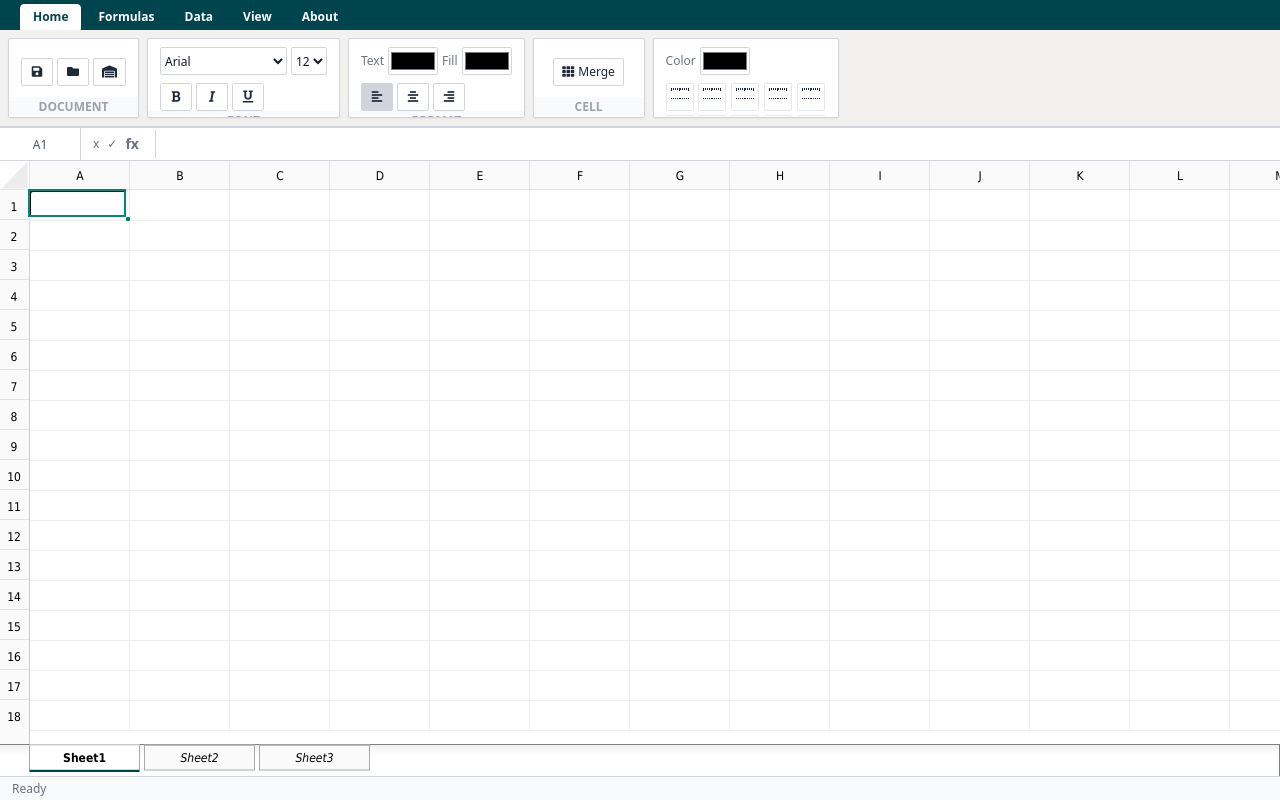
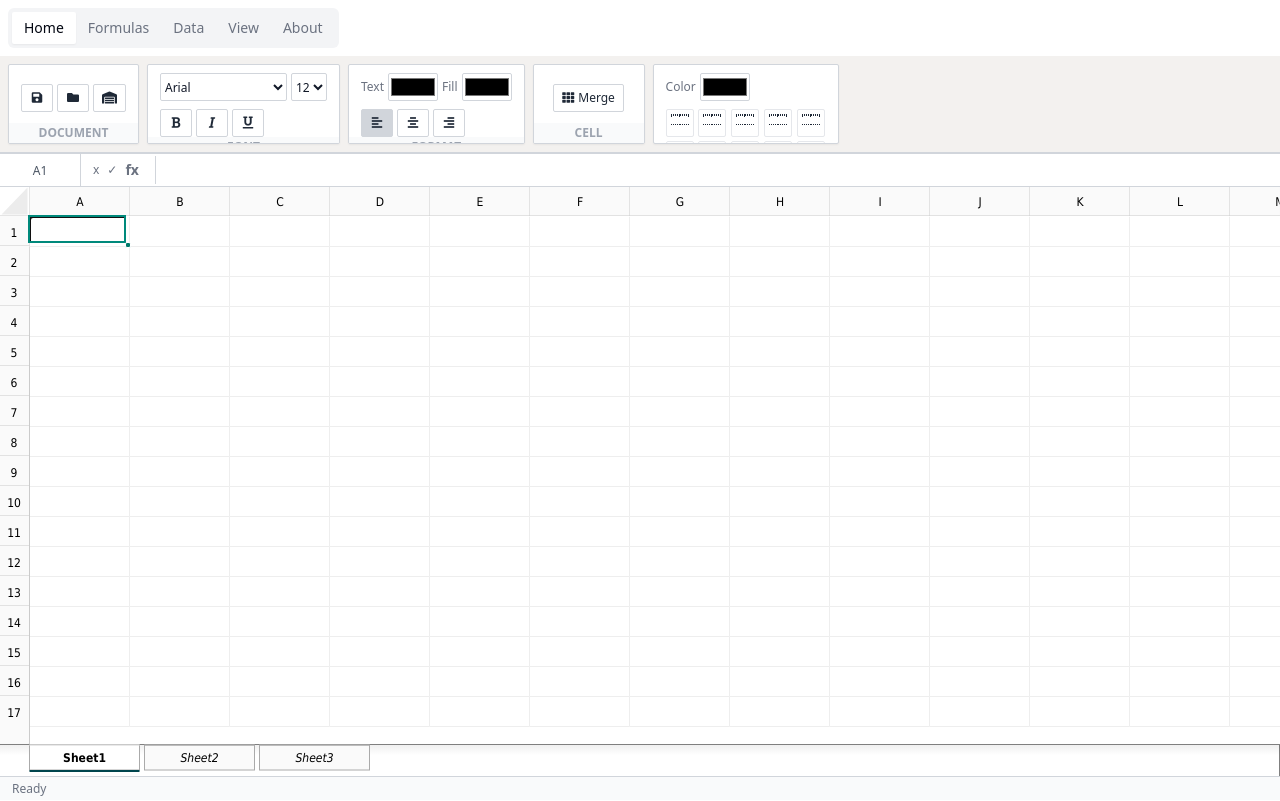
Before and after one commit to code-by-sia/OpenWebSheet, a React (Vite) app: page / in a window 1280 px wide. Built offline with nearby package versions, Linux system fonts and the light colour scheme.

Commit message:
feat: use shadcn tabs for ribbon

```diff
--- a/src/app/styles.css
+++ b/src/app/styles.css
@@ -8,19 +8,35 @@
   }
 
   .ows-ribbon {
-    @apply flex flex-col border-b border-gray-300 bg-gray-100;
+    @apply flex flex-col border-b border-gray-300 bg-white;
   }
 
-  .ows-ribbon-tabs {
-    @apply flex gap-1 bg-brand px-5 pt-1;
+  .ows-tabs {
+    @apply w-full;
   }
 
-  .ows-ribbon-tab {
-    @apply px-3 py-1 text-xs font-bold text-white rounded-t border border-transparent;
+  .ows-tabs-list {
+    @apply inline-flex h-10 items-center justify-center rounded-md bg-gray-100 p-1 text-gray-500;
+    @apply mx-2 mt-2;
   }
 
-  .ows-ribbon-tab-active {
-    @apply bg-white text-brand border-white;
+  .ows-tabs-trigger {
+    @apply inline-flex items-center justify-center whitespace-nowrap rounded-sm px-3 py-1.5;
+    @apply text-sm font-medium ring-offset-white transition-all;
+    @apply focus-visible:outline-none focus-visible:ring-2 focus-visible:ring-brand focus-visible:ring-offset-2;
+    @apply disabled:pointer-events-none disabled:opacity-50;
+  }
+
+  .ows-tabs-trigger[data-state='active'] {
+    @apply bg-white text-gray-950 shadow-sm;
+  }
+
+  .ows-tabs-content {
+    @apply mt-2 ring-offset-white;
+  }
+
+  .ows-tabs-content:focus-visible {
+    @apply outline-none ring-2 ring-brand ring-offset-2;
   }
 
   .ows-ribbon-panel {
--- a/src/features/ribbon/RibbonMenu.tsx
+++ b/src/features/ribbon/RibbonMenu.tsx
@@ -4,10 +4,10 @@ import { AboutRibbon } from './AboutRibbon';
 import { DataRibbon } from './DataRibbon';
 import { FormulaRibbon } from './FormulaRibbon';
 import { HomeRibbon } from './HomeRibbon';
-import { RibbonTab, RibbonTabs } from './RibbonTabs';
 import { ViewRibbon } from './ViewRibbon';
+import { Tabs, TabsContent, TabsList, TabsTrigger } from '@/shared/ui/Tabs';
 
-const tabs: RibbonTab[] = [
+const tabs = [
   {id: 'home', label: 'Home'},
   {id: 'formulas', label: 'Formulas'},
   {id: 'data', label: 'Data'},
@@ -16,22 +16,18 @@ const tabs: RibbonTab[] = [
 ];
 
 export function RibbonMenu(props: RibbonProps) {
-  const [active, setActive] = React.useState('home');
-
-  const content = active === 'home'
-    ? React.createElement(HomeRibbon, props)
-    : active === 'formulas'
-      ? React.createElement(FormulaRibbon)
-      : active === 'data'
-        ? React.createElement(DataRibbon)
-        : active === 'view'
-          ? React.createElement(ViewRibbon)
-          : React.createElement(AboutRibbon);
-
   return React.createElement(
     'header',
     {className: 'ows-ribbon'},
-    React.createElement(RibbonTabs, {active, onChange: setActive, tabs}),
-    content,
+    React.createElement(Tabs, {defaultValue: 'home'},
+      React.createElement(TabsList, null,
+        tabs.map((tab) => React.createElement(TabsTrigger, {key: tab.id, value: tab.id}, tab.label)),
+      ),
+      React.createElement(TabsContent, {value: 'home'}, React.createElement(HomeRibbon, props)),
+      React.createElement(TabsContent, {value: 'formulas'}, React.createElement(FormulaRibbon)),
+      React.createElement(TabsContent, {value: 'data'}, React.createElement(DataRibbon)),
+      React.createElement(TabsContent, {value: 'view'}, React.createElement(ViewRibbon)),
+      React.createElement(TabsContent, {value: 'about'}, React.createElement(AboutRibbon)),
+    ),
   );
 }
--- a/src/features/ribbon/RibbonTabs.tsx
+++ /dev/null
@@ -1,29 +0,0 @@
-import React from 'react';
-
-export interface RibbonTab {
-  id: string;
-  label: string;
-}
-
-interface RibbonTabsProps {
-  active: string;
-  onChange: (id: string) => void;
-  tabs: RibbonTab[];
-}
-
-export function RibbonTabs(props: RibbonTabsProps) {
-  return React.createElement(
-    'nav',
-    {className: 'ows-ribbon-tabs'},
-    props.tabs.map((tab) => React.createElement(
-      'button',
-      {
-        className: tab.id === props.active ? 'ows-ribbon-tab ows-ribbon-tab-active' : 'ows-ribbon-tab',
-        key: tab.id,
-        onClick: () => props.onChange(tab.id),
-        type: 'button',
-      },
-      tab.label,
-    )),
-  );
-}
--- a/src/main.ts
+++ b/src/main.ts
@@ -1,10 +1,11 @@
 import React from 'react';
-import ReactDOM from 'react-dom';
+import { createRoot } from 'react-dom/client';
 import App from './app/App';
 import './registerServiceWorker';
 import './app/styles.css';
 
-ReactDOM.render(
-  React.createElement(App),
-  document.getElementById('app'),
-);
+const app = document.getElementById('app');
+
+if (app) {
+  createRoot(app).render(React.createElement(App));
+}
--- /dev/null
+++ b/src/shared/ui/Tabs.tsx
@@ -0,0 +1,39 @@
+import React from 'react';
+import * as TabsPrimitive from '@radix-ui/react-tabs';
+
+interface TabsProps {
+  children?: React.ReactNode;
+  defaultValue: string;
+}
+
+interface TabsValueProps {
+  children?: React.ReactNode;
+  value: string;
+}
+
+export function Tabs(props: TabsProps) {
+  return React.createElement(TabsPrimitive.Root, {
+    className: 'ows-tabs',
+    defaultValue: props.defaultValue,
+  }, props.children);
+}
+
+export function TabsList(props: {children?: React.ReactNode}) {
+  return React.createElement(TabsPrimitive.List, {className: 'ows-tabs-list'}, props.children);
+}
+
+export function TabsTrigger(props: TabsValueProps) {
+  return React.createElement(
+    TabsPrimitive.Trigger,
+    {className: 'ows-tabs-trigger', value: props.value},
+    props.children,
+  );
+}
+
+export function TabsContent(props: TabsValueProps) {
+  return React.createElement(
+    TabsPrimitive.Content,
+    {className: 'ows-tabs-content', value: props.value},
+    props.children,
+  );
+}
```
Also changed, not shown: package.json (+6 -5 lines), 7 other files (tests, documents, lock files or other folders).
